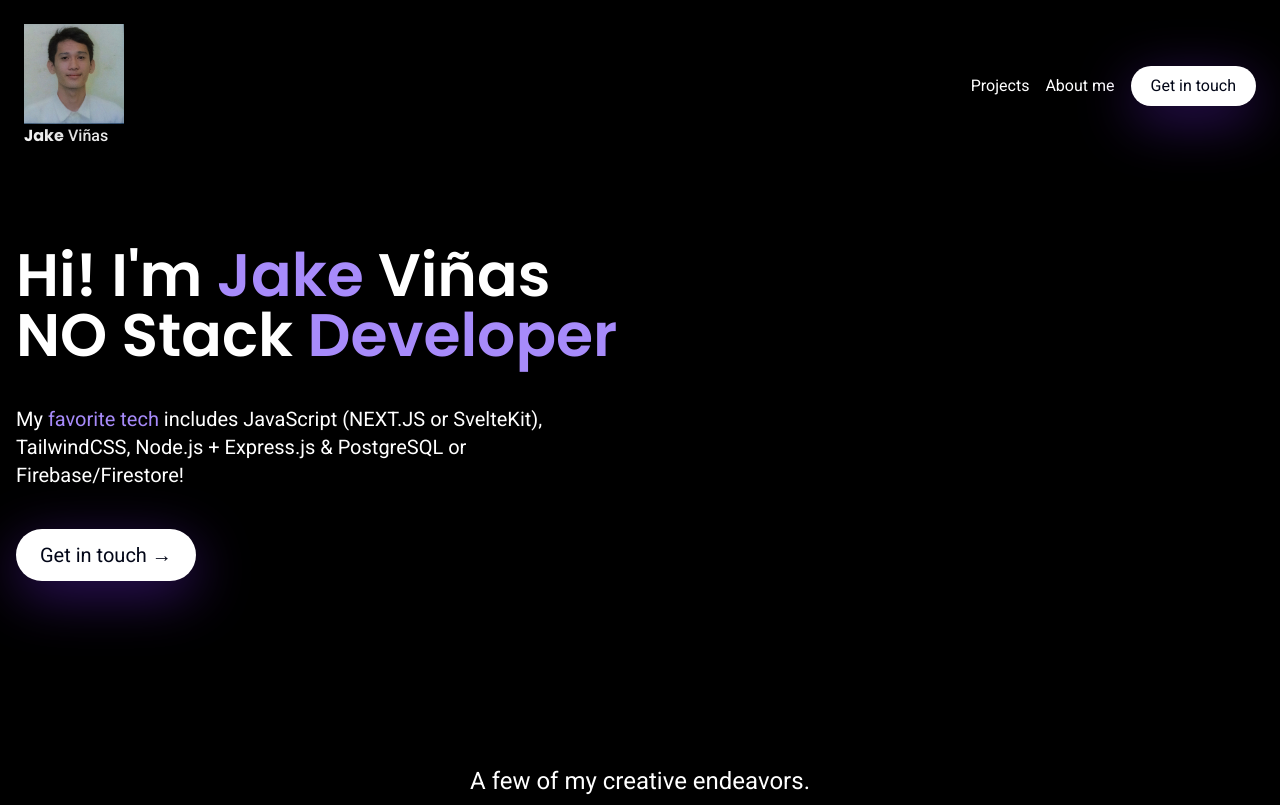
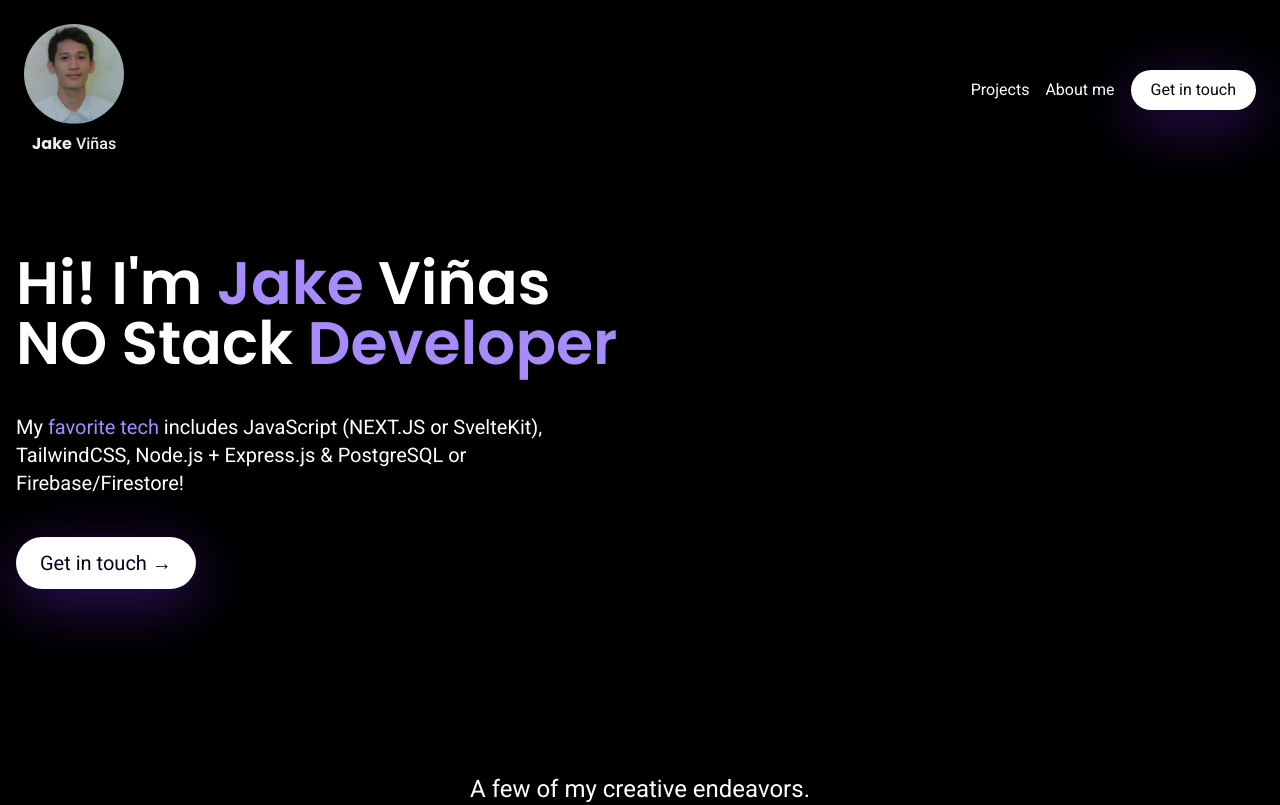
Before and after one commit to jakevin99/jakevin99.github.io, a SvelteKit app: page / in a window 1280 px wide. Shown: the top 805 px of the page. Built offline with nearby package versions, Linux system fonts and the light colour scheme.

Commit message:
Initial Commit

```diff
--- a/src/components/Header.svelte
+++ b/src/components/Header.svelte
@@ -16,16 +16,18 @@
             ? " py-4 bg-slate-950 border-violet-950"
             : " py-6 bg-transparent border-transparent")}
 >
-    <h1 class="font-medium">
-        <div class="relative shadow-2xl grid place-items-center">
-            <img
-                src={"images/profile.jpg"}
-                alt="Zetane Engine"
-                class="object-cover z-[2] max-h-[100px]"
-            />
-        </div>
+<h1 class="font-medium flex flex-col items-center">
+    <div class="relative shadow-2xl grid place-items-center">
+        <img
+            src="/images/profile.jpg"
+            alt="Profile Photo"
+            class="object-cover z-[2] max-h-[100px] rounded-full"
+        />
+    </div>
+    <div class="text-center mt-2">
         <b class="font-bold poppins">Jake</b> <span class="">Viñas</span>
-    </h1>
+    </div>
+</h1>
     <div class="sm:flex items-center gap-4 hidden">
         {#each tabs as tab, index}
             <a
```
